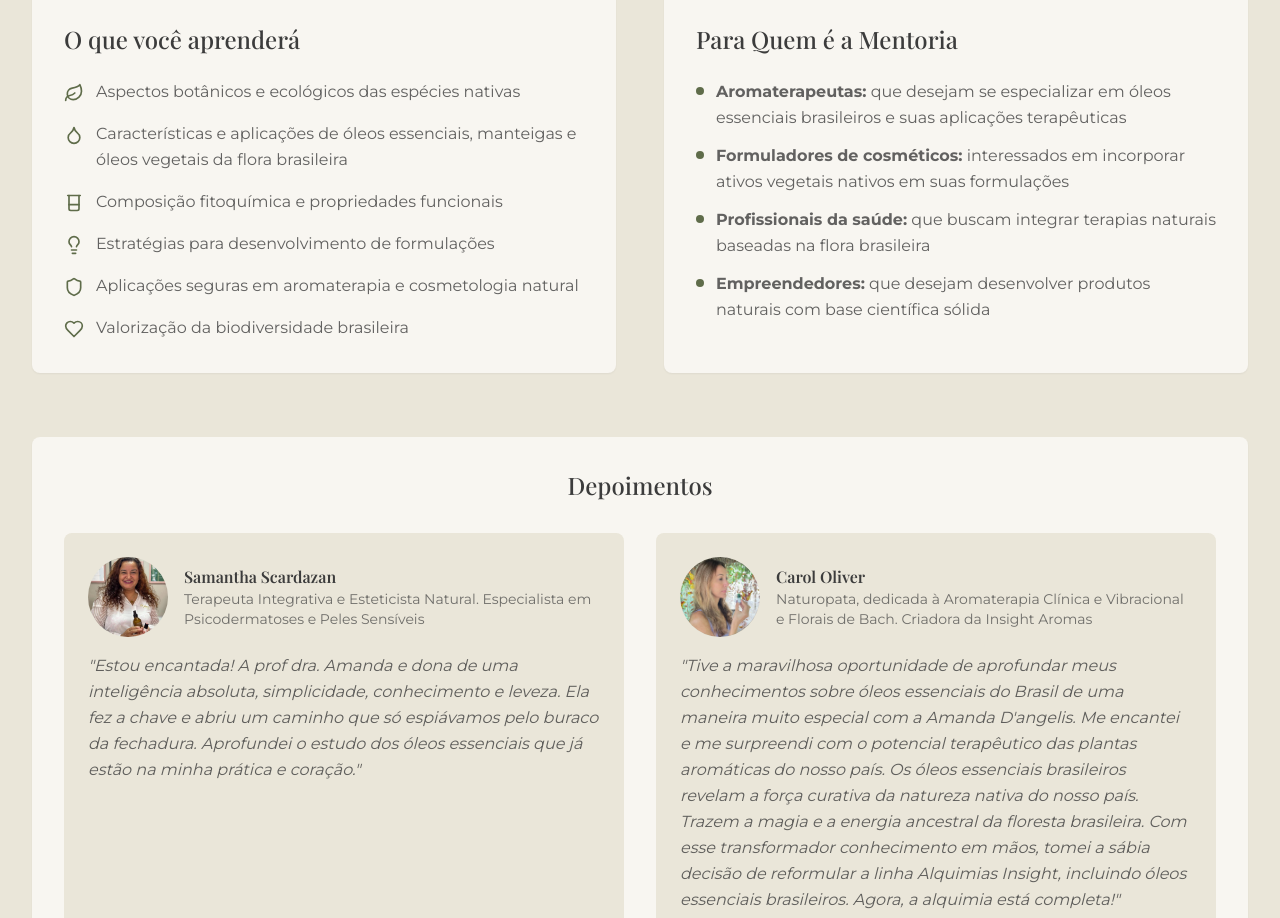
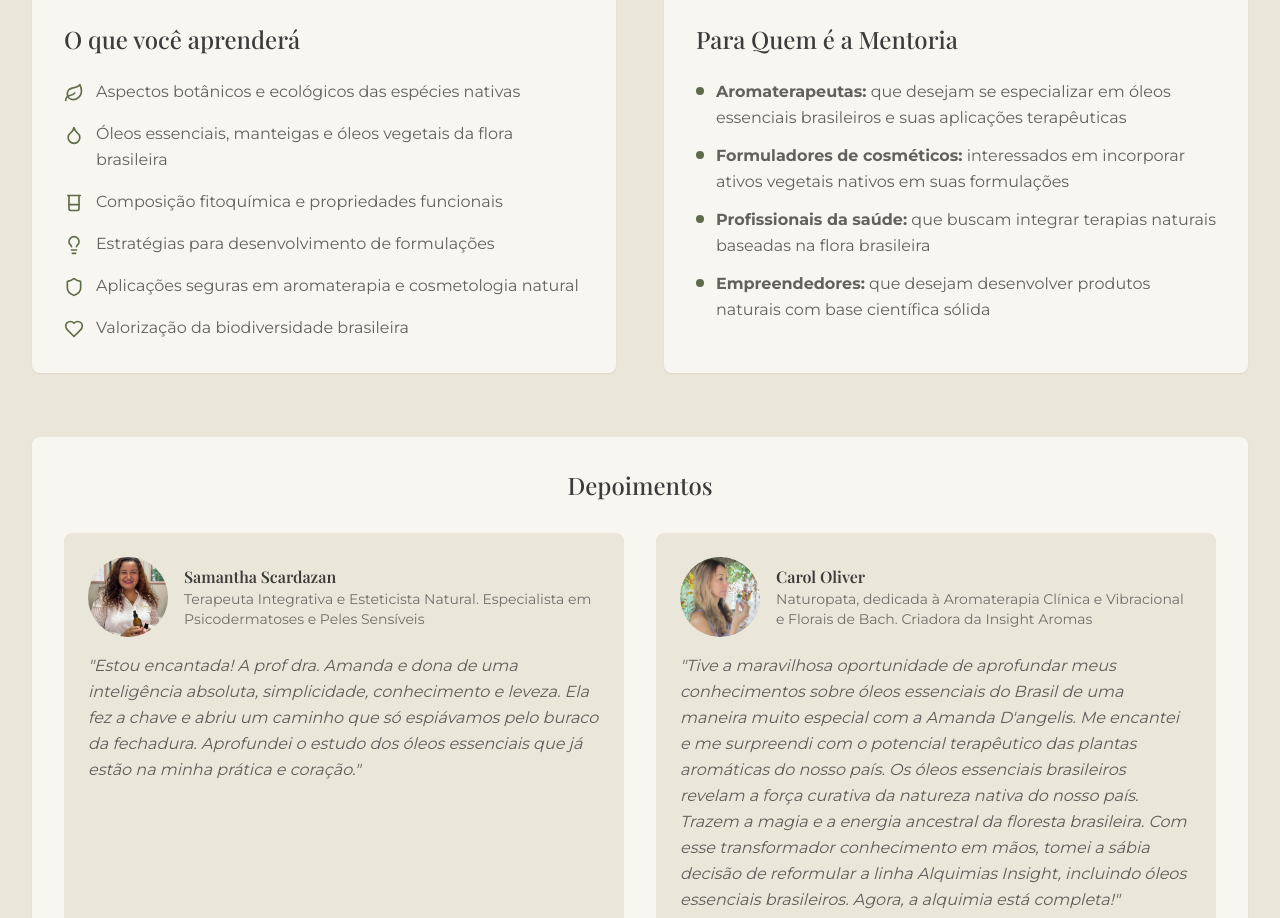
Before and after one commit to sergiocostafh/botanical-web, a React (Vite) app: page / in a window 1280 px wide. Shown: the part 1820-2738 px from the top of the page. Built offline with nearby package versions, Linux system fonts and the light colour scheme; no server answers; the database is empty; a web font is replaced by a local one.

Commit message:
Update text

```diff
--- a/src/components/Mentoria.tsx
+++ b/src/components/Mentoria.tsx
@@ -25,7 +25,7 @@ const Mentoria = () => {
                   </li>
                   <li className="flex items-start">
                     <Droplet className="w-5 h-5 text-botanical-olive mt-1 mr-3 flex-shrink-0" />
-                    <span>Características e aplicações de óleos essenciais, manteigas e óleos vegetais da flora brasileira</span>
+                    <span>Óleos essenciais, manteigas e óleos vegetais da flora brasileira</span>
                   </li>
                   <li className="flex items-start">
                     <Beaker className="w-5 h-5 text-botanical-olive mt-1 mr-3 flex-shrink-0" />
```
